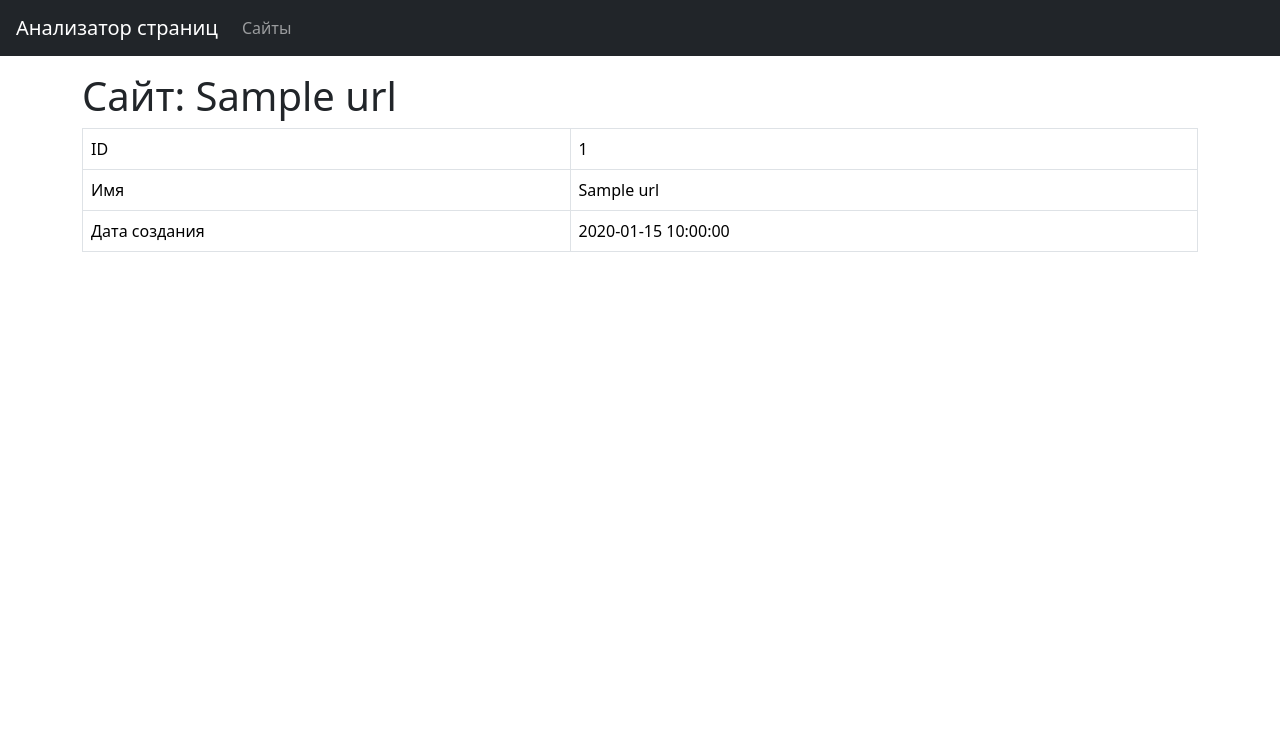
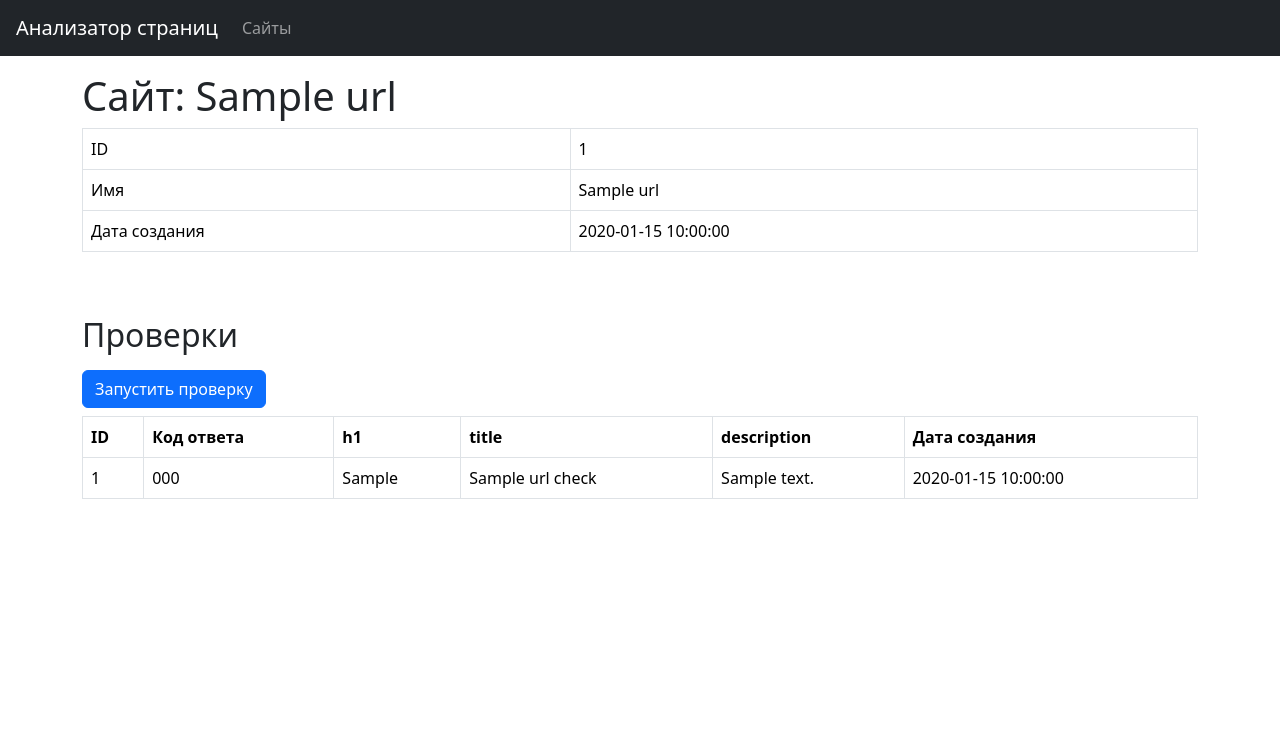
Before and after one commit to sergr88/python-project-83, a Flask app: template page_analyzer/templates/urls/show.html in a window 1280 px wide. Shown: the top 739 px of the page. Run offline with Flask 3, Linux system fonts and the light colour scheme; the template is opened without the code that fills it: most values are stand-ins (such as "Sample title", 1, 10 or a date in 2020).

Commit message:
Выполнен шаг 4

```diff
--- a/page_analyzer/app.py
+++ b/page_analyzer/app.py
@@ -25,8 +25,14 @@ def urls_show(id):
     if not url:
         flask.abort(404)
 
+    url_checks = models.url_checks.get_by_url_id(id)
     messages = flask.get_flashed_messages(with_categories=True)
-    return flask.render_template('urls/show.html', url=url, messages=messages)
+    return flask.render_template(
+        'urls/show.html',
+        url=url,
+        url_checks=url_checks,
+        messages=messages,
+    )
 
 
 @app.post('/urls')
@@ -45,6 +51,13 @@ def urls_post():
     return flask.redirect(flask.url_for('urls_show', id=normalized_url['id']))
 
 
+@app.post('/urls/<id>/checks')
+def urls_check(id):
+    url_check = models.url_checks.make(url_id=id)
+    models.url_checks.save(url_check)
+    return flask.redirect(flask.url_for('urls_show', id=id))
+
+
 @app.errorhandler(404)
 def handle_404(error):
     return flask.render_template('404.html')
--- a/page_analyzer/models/__init__.py
+++ b/page_analyzer/models/__init__.py
@@ -1 +1 @@
-from page_analyzer.models import urls
+from page_analyzer.models import url_checks, urls
--- a/page_analyzer/models/urls.py
+++ b/page_analyzer/models/urls.py
@@ -31,7 +31,16 @@ def save(url):
 
 
 def get_all():
-    query = 'SELECT id, name, created_at::date FROM urls ORDER BY urls.created_at DESC;'
+    query = """
+        SELECT DISTINCT ON (u.created_at)
+               u.id,
+               u.name,
+               c.created_at::date AS checked_at,
+               c.status_code
+        FROM urls AS u
+             LEFT JOIN url_checks AS c ON u.id = c.url_id
+        ORDER BY u.created_at DESC, c.created_at DESC;
+    """
     return db.execute_sql_query(query)
 
 
--- a/page_analyzer/templates/urls/index.html
+++ b/page_analyzer/templates/urls/index.html
@@ -8,7 +8,8 @@
         <tr>
           <th>ID</th>
           <th>Имя</th>
-          <th>Дата добавления</th>
+          <th>Последняя проверка</th>
+          <th>Код ответа</th>
         </tr>
       </thead>
       <tbody>
@@ -16,7 +17,8 @@
           <tr>
             <td>{{ url.id }}</td>
             <td><a href="{{ url_for('urls_show', id=url.id) }}">{{ url.name }}</a></td>
-            <td>{{ url.created_at }}</td>
+            <td>{{ url.checked_at or '' }}</td>
+            <td>{{ url.status_code or '' }}</td>
           </tr>
         {% endfor %}
       </tbody>
--- a/page_analyzer/templates/urls/show.html
+++ b/page_analyzer/templates/urls/show.html
@@ -2,6 +2,7 @@
 
 {% block content %}
   <h1>Сайт: {{ url.name }}</h1>
+
   <div class="table-responsive">
     <table class="table table-bordered table-hover text-nowrap" data-test="url">
       <tbody>
@@ -20,4 +21,37 @@
       </tbody>
     </table>
   </div>
+
+  <h2 class="mt-5 mb-3">Проверки</h2>
+
+  <form action="{{ url_for('urls_check', id=url.id) }}" method="post">
+    <input type="submit" class="btn btn-primary" value="Запустить проверку">
+  </form>
+
+  <div>
+    <table class="table table-bordered table-hover mt-2" data-test="checks">
+      <thead>
+        <tr>
+          <th>ID</th>
+          <th>Код ответа</th>
+          <th>h1</th>
+          <th>title</th>
+          <th>description</th>
+          <th>Дата создания</th>
+        </tr>
+      </thead>
+      <tbody>
+        {% for url_check in url_checks %}
+          <tr>
+            <td>{{ url_check.id }}</td>
+            <td>{{ url_check.status_code or '' }}</td>
+            <td>{{ url_check.h1 or '' }}</td>
+            <td>{{ url_check.title or '' }}</td>
+            <td>{{ url_check.description or '' }}</td>
+            <td>{{ url_check.created_at }}</td>
+          </tr>
+        {% endfor %}
+      </tbody>
+    </table>
+  </div>
 {% endblock %}
```
Also changed, not shown: database.sql (+12 -0 lines), page_analyzer/db.py (+7 -0 lines), page_analyzer/models/url_checks.py (added, +19 -0 lines).
